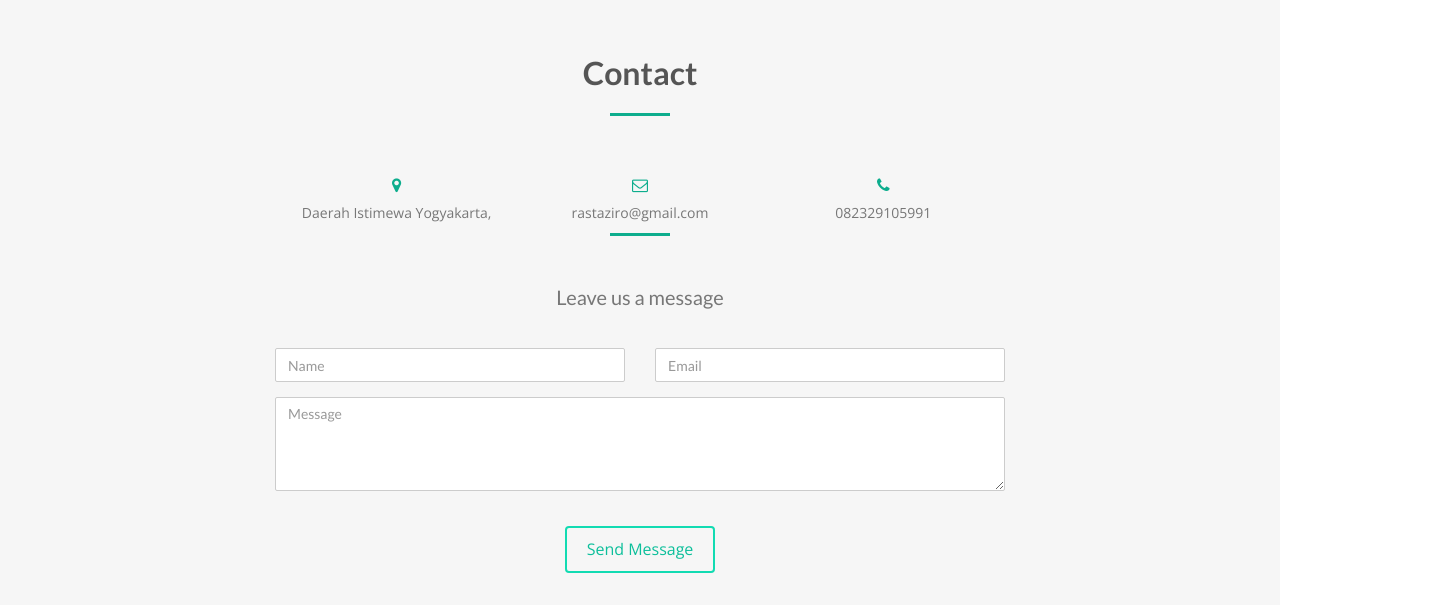
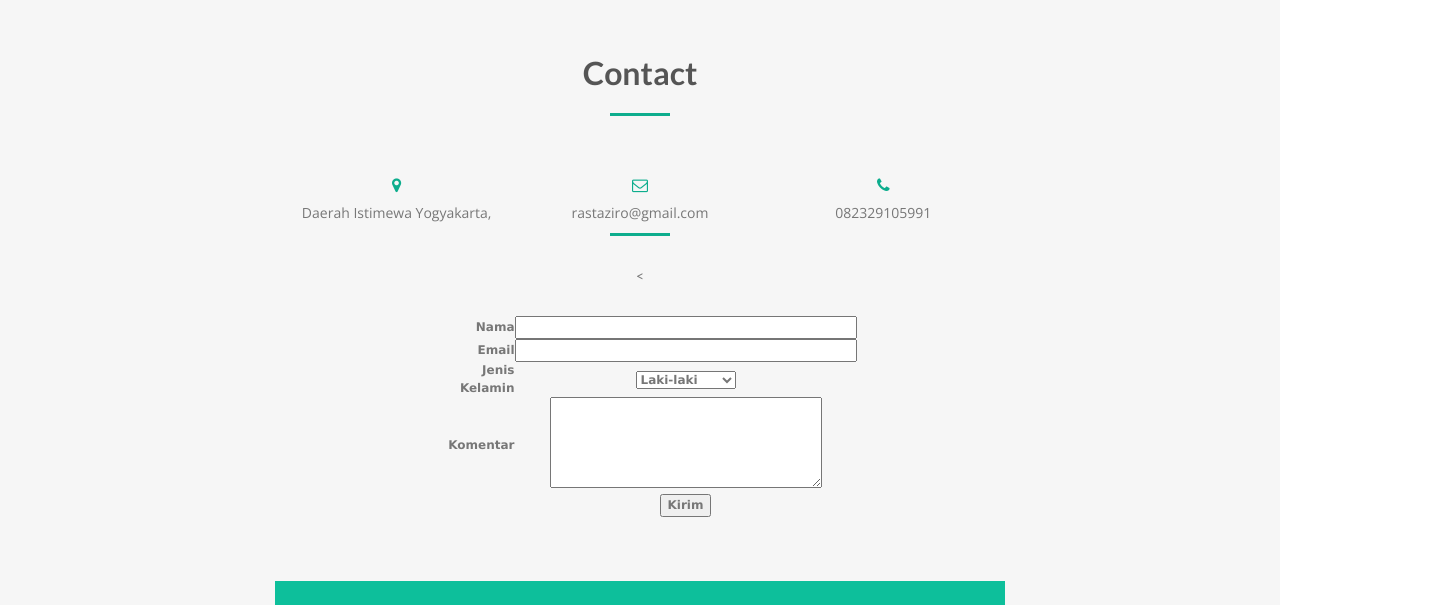
Before and after one commit to 5140411367/EVERY-SECOND, a plain HTML site: page index.html in a window 1280 px wide. Shown: the part 2425-3030 px from the top of the page, 1445 px wide, since content can reach past the window. Drawn offline with nearby package versions, Linux system fonts and the light colour scheme.

Commit message:
Update index.html

```diff
--- a/index.html
+++ b/index.html
@@ -111,7 +111,7 @@ Saat anda membeli / menyewa hosting, yang anda sewa adalah jasa penyimpanan data
         <div class="thumbnail"> <img src="img/team/01.jpg" alt="..." class="img-circle team-img">
           <div class="caption">
             <h3>Signory Umbu Bewa Goeti</h3>
-            <p>Founder / CEOr</p>
+            <p>Founder / CEO</p>
             <p>Nomer Induk Mahasiswa 5140411367.</p>
           </div>
         </div>
@@ -142,33 +142,57 @@ Saat anda membeli / menyewa hosting, yang anda sewa adalah jasa penyimpanan data
       <div class="clearfix"></div>
     </div>
     <div class="col-md-8 col-md-offset-2">
-      <h3>Leave us a message</h3>
-      <form name="sentMessage" id="contactForm" novalidate>
-        <div class="row">
-          <div class="col-md-6">
-            <div class="form-group">
-              <input type="text" id="name" class="form-control" placeholder="Name" required="required">
-              <p class="help-block text-danger"></p>
-            </div>
-          </div>
-          <div class="col-md-6">
-            <div class="form-group">
-              <input type="email" id="email" class="form-control" placeholder="Email" required="required">
-              <p class="help-block text-danger"></p>
-            </div>
-          </div>
-        </div>
-        <div class="form-group">
-          <textarea name="message" id="message" class="form-control" rows="4" placeholder="Message" required></textarea>
-          <p class="help-block text-danger"></p>
-        </div>
-        <div id="success"></div>
-        <button type="submit" class="btn btn-default">Send Message</button>
-      </form>
-    </div>
-  </div>
-</div>
-</div>
+      <<html>
+<head>
+<meta http-equiv="Content-Type" content="text/html; charset=iso-8859-1" />
+<title>Untitled Document</title>
+
+<style type="text/css">
+<!--
+.style1 {
+ font-family: Geneva, Arial, Helvetica, sans-serif;
+ font-size: 12px;
+ font-weight: bold;
+}
+-->
+</style>
+</head>
+
+<body>
+<form action="kirim_buku-tamu.php" method="post" name="buku-tamu" class="style1" id="buku-tamu">
+  <table width="433" border="0" align="center" cellpadding="4" cellspacing="2">
+    <tr>
+      <td width="118"><div align="right">Nama</div></td>
+      <td width="293"><input name="nama" type="text" id="nama" size="40" /></td>
+    </tr>
+    <tr>
+      <td><div align="right">Email</div></td>
+      <td><input name="email" type="text" id="email" size="40" /></td>
+    </tr>
+    <tr>
+      <td><div align="right">Jenis Kelamin</div></td>
+      <td><select name="select">
+        <option value="1" selected="selected">Laki-laki</option>
+        <option value="2">Perempuan</option>
+      </select></td>
+    </tr>
+    <tr>
+      <td><div align="right">Komentar</div></td>
+      <td><textarea name="komentar" cols="30" rows="5" id="komentar"></textarea></td>
+    </tr>
+    <tr>
+      <td>&nbsp;</td>
+      <td><input name="kirim" type="submit" id="kirim" value="Kirim" /></td>
+    </tr>
+    <tr>
+      <td>&nbsp;</td>
+      <td>&nbsp;</td>
+    </tr>
+  </table>
+  <br />
+</form>
+</body>
+</html>
 <div id="social-section">
   <div class="container">
     <div class="social">
```
